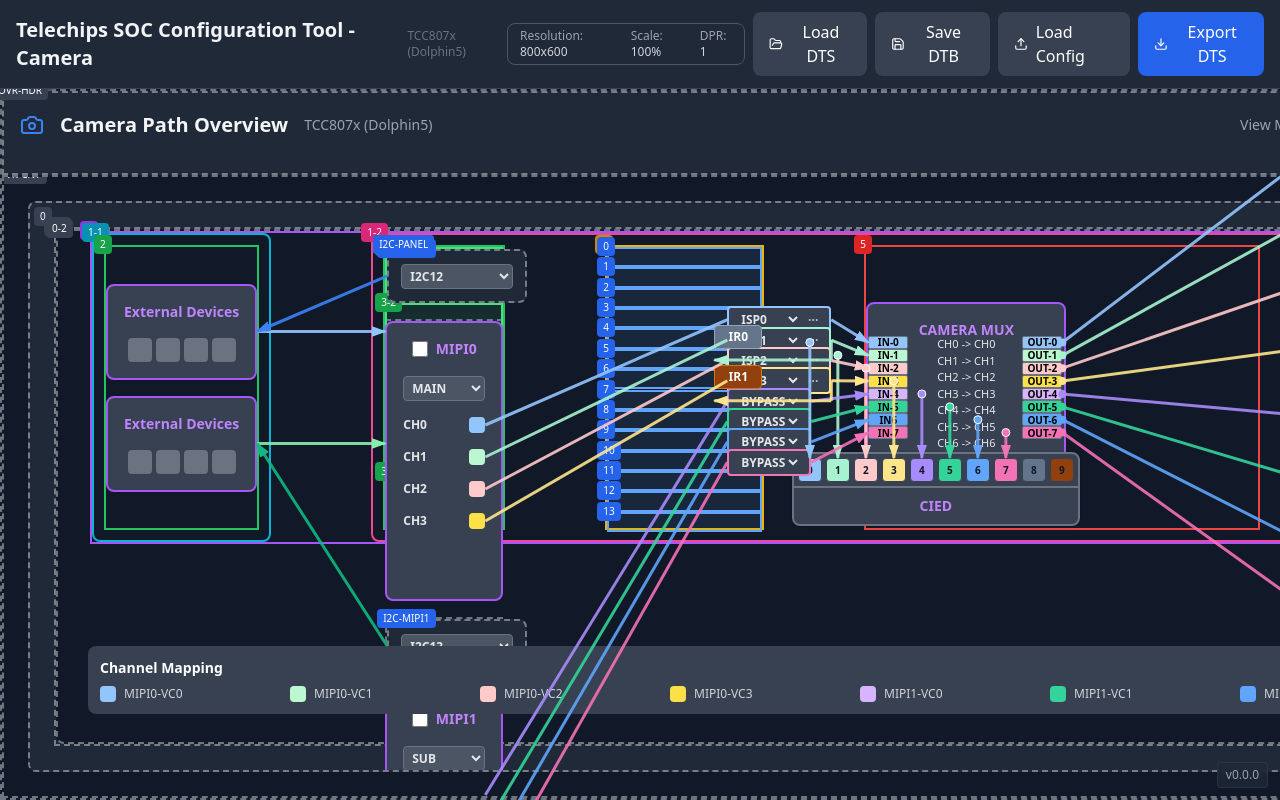
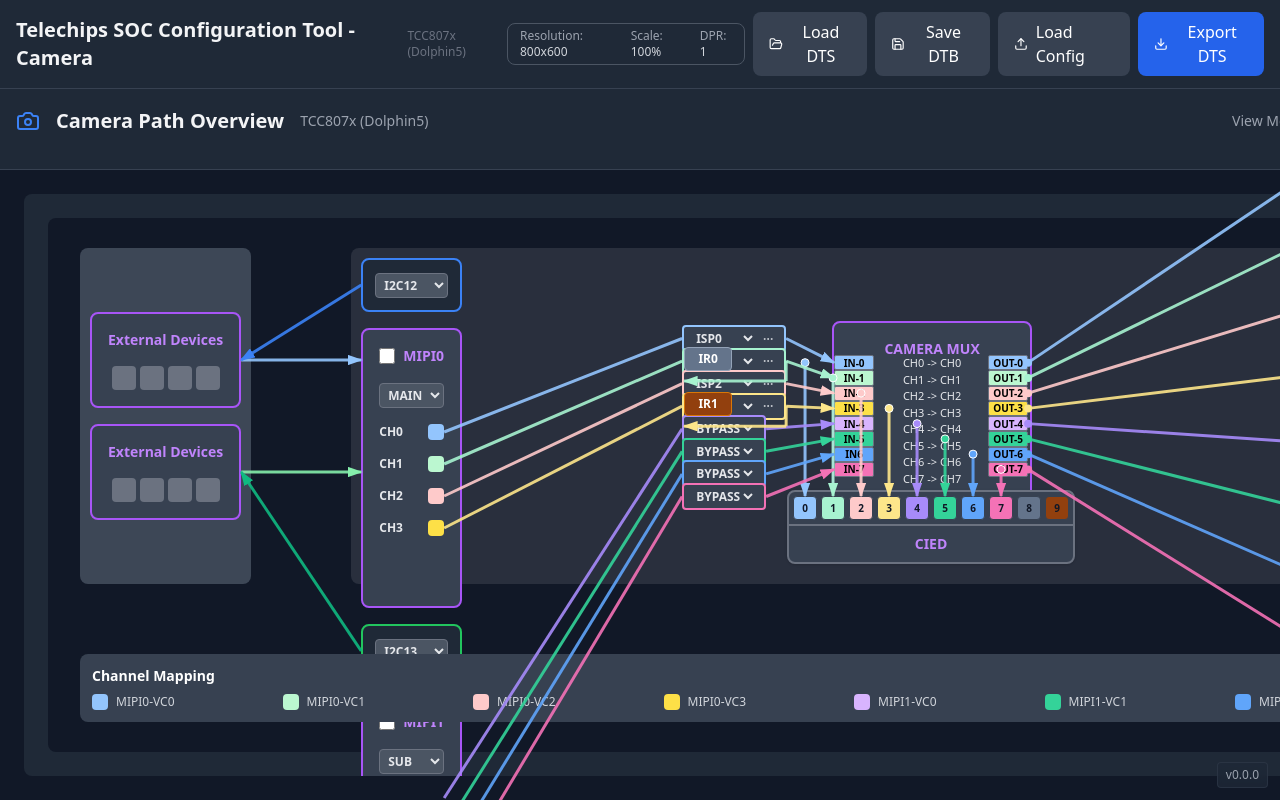
Before and after one commit to huconn/tcc-sc-cam, a React (Vite) app: page / in a window 1280 px wide. Built offline with nearby package versions, Linux system fonts and the light colour scheme.

Commit message:
UI: 1-1 brighter light-blue; 1-2 light gray; debug-only borders; move container-1 top margin; I2C full-width; reactive I2CExternal lines

```diff
--- a/src/components/CameraMux/CameraMuxPanel.tsx
+++ b/src/components/CameraMux/CameraMuxPanel.tsx
@@ -5,6 +5,7 @@
 
 export const CameraMuxPanel: React.FC = () => {
   const { cameraMux, updateCameraMux, mipiChannels, ispConfigs } = useCameraStore();
+  const debugShowLayoutBorders = useCameraStore((s: any) => s.debugShowLayoutBorders ?? false);
 
   const availableInputs = [
     ...mipiChannels.filter(m => m.enabled).map(m => ({
@@ -38,7 +39,10 @@
   };
 
   return (
-    <div className="bg-gray-850 rounded-lg p-4">
+    <div className={`bg-gray-850 rounded-lg p-4 relative ${debugShowLayoutBorders ? 'debug' : ''}`}>
+      {debugShowLayoutBorders && (
+        <span className="absolute -top-3 -left-3 bg-purple-600 text-white text-[10px] px-1.5 py-0.5 rounded">MUX-PANEL</span>
+      )}
       <div className="flex items-center gap-2 mb-4">
         <GitBranch className="w-5 h-5 text-primary-400" />
         <h2 className="text-lg font-semibold">Camera Mux Configuration</h2>
--- a/src/components/ExternalDevices/DeviceCard.tsx
+++ b/src/components/ExternalDevices/DeviceCard.tsx
@@ -20,6 +20,7 @@
   const [isEditing, setIsEditing] = useState(false);
   const [editName, setEditName] = useState(device.name);
   const Icon = deviceIcons[device.type];
+  const debugShowLayoutBorders = useCameraStore((s: any) => s.debugShowLayoutBorders ?? false);
 
   const handleSaveName = () => {
     updateDevice(device.id, { name: editName });
@@ -27,7 +28,10 @@
   };
 
   return (
-    <div className="card p-3 hover:shadow-xl transition-shadow">
+    <div className={`card p-3 hover:shadow-xl transition-shadow relative ${debugShowLayoutBorders ? 'debug' : ''}`}>
+      {debugShowLayoutBorders && (
+        <span className="absolute -top-3 -left-3 bg-orange-600 text-white text-[10px] px-1.5 py-0.5 rounded">DEVICE</span>
+      )}
       <div className="flex items-start justify-between mb-2">
         <div className="flex items-center gap-2">
           <Icon className="w-5 h-5 text-primary-400" />
--- a/src/components/I2CConfiguration/I2CConfigBlock.tsx
+++ b/src/components/I2CConfiguration/I2CConfigBlock.tsx
@@ -18,11 +18,11 @@
   onI2CChange,
   disabledValues = []
 }) => {
-  const debugShowLayoutBorders = useCameraStore(s => s.debugShowLayoutBorders ?? false);
+  const debugShowLayoutBorders = useCameraStore((s: any) => s.debugShowLayoutBorders ?? false);
 
   return (
     <div
-      className={`bg-gray-800 border-2 ${borderColor} rounded-lg p-3 w-[140px] relative mb-4 ${debugShowLayoutBorders ? 'debug' : ''}`}
+      className={`bg-gray-800 border-2 ${borderColor} ${textColor} rounded-lg p-3 w-full relative mb-4 ${debugShowLayoutBorders ? 'debug' : ''}`}
       id={`i2c-${mipiType}-block`}
     >
       {debugShowLayoutBorders && (
--- a/src/components/I2CConfiguration/I2CPanel.tsx
+++ b/src/components/I2CConfiguration/I2CPanel.tsx
@@ -15,10 +15,10 @@
   const i2cSub = useCameraStore((s: any) => s.i2cSub ?? 13);
   const setI2cMain = useCameraStore((s: any) => s.setI2cMain ?? (() => {}));
   const setI2cSub = useCameraStore((s: any) => s.setI2cSub ?? (() => {}));
-  const debugShowLayoutBorders = useCameraStore(s => s.debugShowLayoutBorders ?? false);
+  const debugShowLayoutBorders = useCameraStore((s: any) => s.debugShowLayoutBorders ?? false);
 
   return (
-    <div className={`flex flex-col ${debugShowLayoutBorders ? 'debug' : ''}`}>
+    <div className={`flex flex-col w-full ${debugShowLayoutBorders ? 'debug' : ''}`}>
       {debugShowLayoutBorders && (
         <span className="absolute -top-3 -left-3 bg-blue-600 text-white text-[10px] px-1.5 py-0.5 rounded">I2C-PANEL</span>
       )}
--- a/src/components/Overview/MainCoreViewHorizontal.tsx
+++ b/src/components/Overview/MainCoreViewHorizontal.tsx
@@ -824,13 +824,13 @@
           {useCameraStore(s => s.debugShowLayoutBorders) && (
             <span className="absolute -top-3 -left-3 bg-gray-700 text-white text-[10px] px-1.5 py-0.5 rounded">0-2</span>
           )}
-          <div ref={group1Ref} className={`flex items-stretch relative h-full ${useCameraStore(s => s.debugShowLayoutBorders ? 'debug-purple' : '')}`} style={{ gap: '100px' }}>
+          <div ref={group1Ref} className={`flex items-stretch relative h-full ${useCameraStore(s => s.debugShowLayoutBorders ? 'debug-purple' : '')}`} style={{ marginTop: '30px', gap: '100px' }}>
             {useCameraStore(s => s.debugShowLayoutBorders) && (
               <span className="absolute -top-3 -left-3 bg-purple-600 text-white text-[10px] px-1.5 py-0.5 rounded">1</span>
             )}
 
             {/* Container 1-1: External Devices */}
-            <div className={`flex flex-col relative border-2 border-cyan-500 rounded-lg w-1/10 flex-shrink-0 ${useCameraStore(s => s.debugShowLayoutBorders ? 'debug-cyan' : '')}`} style={{ padding: '10px' }}>
+            <div className={`flex flex-col relative rounded-lg w-1/10 flex-shrink-0 ${useCameraStore(s => s.debugShowLayoutBorders ? 'border-2 border-cyan-500 debug-cyan' : '')}`} style={{ padding: '10px', backgroundColor: 'rgba(219, 234, 254, 0.22)' }}>
               {useCameraStore(s => s.debugShowLayoutBorders) && (
                 <span className="absolute -top-3 -left-3 bg-cyan-600 text-white text-[10px] px-1.5 py-0.5 rounded">1-1</span>
               )}
@@ -911,7 +911,7 @@
             </div>
 
             {/* Container 1-2: MIPI, ISP, Camera Mux, Right Group */}
-            <div className={`flex items-stretch relative h-full border-2 border-pink-500 rounded-lg flex-1 ${useCameraStore(s => s.debugShowLayoutBorders ? 'debug-pink' : '')}`} style={{ padding: '10px', gap: '100px' }}>
+            <div className={`flex items-stretch relative h-full rounded-lg flex-1 ${useCameraStore(s => s.debugShowLayoutBorders ? 'border-2 border-pink-500 debug-pink' : '')}`} style={{ padding: '10px', gap: '100px', backgroundColor: 'rgba(209, 213, 219, 0.12)' }}>
               {useCameraStore(s => s.debugShowLayoutBorders) && (
                 <span className="absolute -top-3 -left-3 bg-pink-600 text-white text-[10px] px-1.5 py-0.5 rounded">1-2</span>
               )}
--- a/src/store/cameraStore.ts
+++ b/src/store/cameraStore.ts
@@ -138,7 +138,7 @@
   debugMainCoreViewHorizontalForceOutputs: false,
 
   // Global debug: show layout guide borders for all components
-  debugShowLayoutBorders: true,
+  debugShowLayoutBorders: false,
 
   // Show browser resolution and scale info
   debugShowResolution: true,
```
